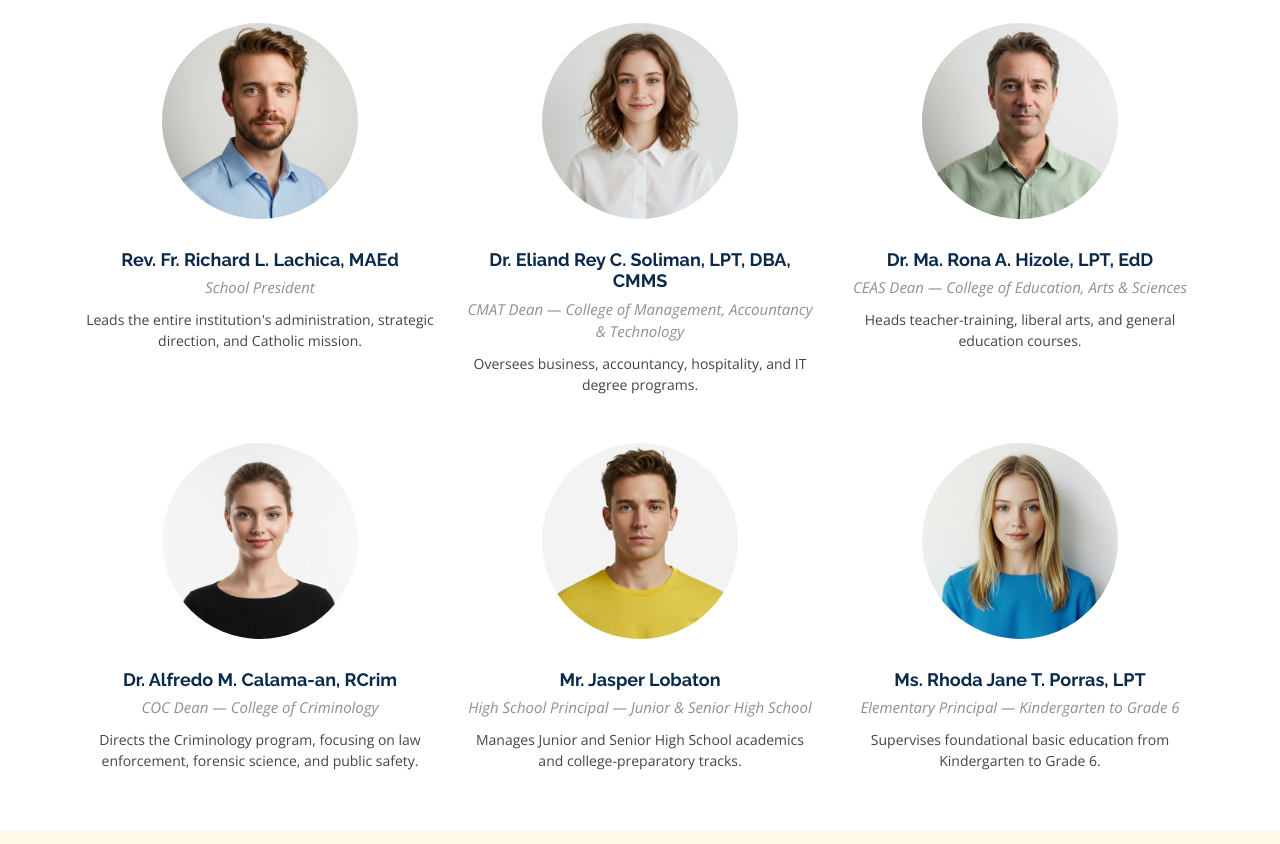
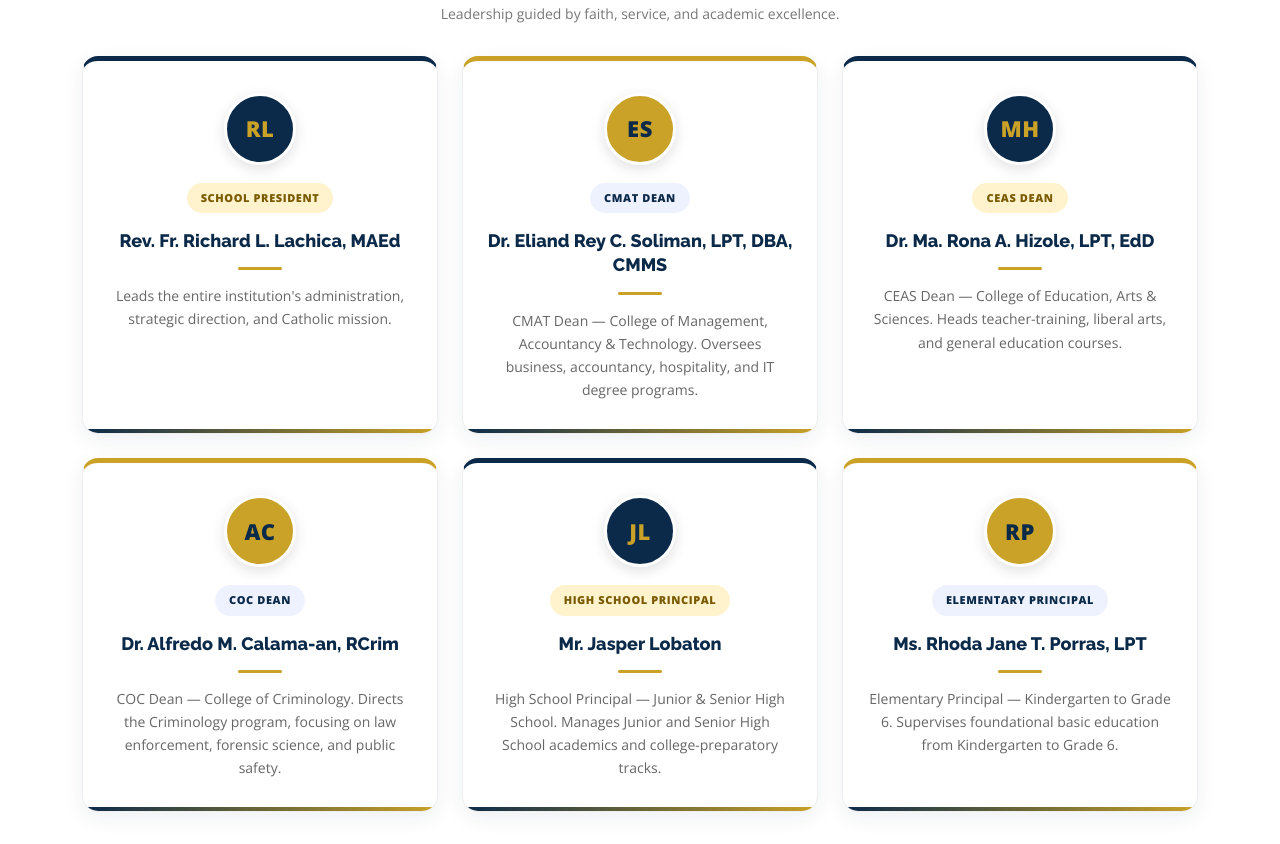
Before and after one commit to stevenpacaldo44-crypto/pacaldo-project-2, a plain HTML site: page index.html in a window 1280 px wide. Shown: the part 3076-3920 px from the top of the page. Drawn offline with nearby package versions, Linux system fonts and the light colour scheme.

Commit message:
Heads section text-only design, no photos

```diff
--- a/index.html
+++ b/index.html
@@ -336,124 +336,97 @@
 
 
 
-    <!-- Trainers Section -->
+    <!-- Trainers Section - HEADS, NO PHOTOS, TEXT + DESIGN ONLY -->
     <section id="trainers" class="section trainers">
-      <!-- Title Bar on top, before the object - like an essay heading -->
+      <style>
+        .kcc-head-card{background:#fff;border:1px solid #eee;border-radius:16px;padding:32px 24px;text-align:center;box-shadow:0 6px 20px rgba(11,42,74,.07);height:100%;transition:transform .2s;position:relative;overflow:hidden}
+        .kcc-head-card:hover{transform:translateY(-4px)}
+        .kcc-head-card.gold{border-top:5px solid #C9A227}
+        .kcc-head-card.navy{border-top:5px solid #0B2A4A}
+        .kcc-head-card::after{content:"";position:absolute;left:0;right:0;bottom:0;height:4px;background:linear-gradient(90deg,#0B2A4A,#C9A227)}
+        .kcc-initial{width:72px;height:72px;border-radius:50%;display:flex;align-items:center;justify-content:center;font-weight:900;font-size:22px;margin:0 auto 18px;letter-spacing:.5px;border:3px solid #fff;box-shadow:0 4px 14px rgba(0,0,0,.12)}
+        .kcc-initial.navy-bg{background:#0B2A4A;color:#C9A227}
+        .kcc-initial.gold-bg{background:#C9A227;color:#0B2A4A}
+        .kcc-role{display:inline-block;font-size:11px;font-weight:800;letter-spacing:.6px;padding:7px 14px;border-radius:20px;text-transform:uppercase}
+        .kcc-role.gold-badge{background:#FFF3CD;color:#7A5A00}
+        .kcc-role.navy-badge{background:#EEF2FF;color:#0B2A4A}
+        .kcc-head-card h4{font-size:18px;color:#0B2A4A;margin:16px 0 8px;line-height:1.35;font-weight:800}
+        .kcc-head-card p{font-size:14px;line-height:1.65;color:#666;margin:0}
+        .kcc-divider{width:44px;height:3px;background:#C9A227;margin:14px auto 0;border-radius:2px}
+        .kcc-eyebrow2{display:flex;align-items:center;justify-content:center;gap:12px;font-size:13px;font-weight:700;letter-spacing:.18em;text-transform:uppercase;color:#C9A227;margin:0 0 8px}
+        .kcc-eyebrow2::before,.kcc-eyebrow2::after{content:"";display:block;width:40px;height:2px;background:#C9A227}
+      </style>
       <div class="container kcc-titlebar" data-aos="fade-up">
-        <p class="kcc-eyebrow">KABANKALAN CATHOLIC COLLEGE</p>
+        <p class="kcc-eyebrow2">KABANKALAN CATHOLIC COLLEGE</p>
         <h2>Heads, Faculty and Staff</h2>
+        <p style="color:#777;font-size:14px;margin:12px 0 0;">Leadership guided by faith, service, and academic excellence.</p>
       </div>
 
       <div class="container">
+        <div class="row gy-4">
 
-        <div class="row gy-5">
-
-          <div class="col-lg-4 col-md-6 member" data-aos="fade-up" data-aos-delay="100">
-            <div class="member-img">
-              <img src="assets/img/person/person-m-7.webp" class="img-fluid" alt="">
-              <div class="social">
-                <a href="#"><i class="bi bi-twitter-x"></i></a>
-                <a href="#"><i class="bi bi-facebook"></i></a>
-                <a href="#"><i class="bi bi-instagram"></i></a>
-                <a href="#"><i class="bi bi-linkedin"></i></a>
+          <div class="col-lg-4 col-md-6" data-aos="fade-up" data-aos-delay="100">
+            <div class="kcc-head-card navy">
+              <div class="kcc-initial navy-bg">RL</div>
+              <span class="kcc-role gold-badge">School President</span>
+              <h4>Rev. Fr. Richard L. Lachica, MAEd</h4>
+              <div class="kcc-divider"></div>
+              <p style="margin-top:14px;">Leads the entire institution&apos;s administration, strategic direction, and Catholic mission.</p>
             </div>
           </div>
-            <div class="member-info text-center">
-              <h4>Rev. Fr. Richard L. Lachica, MAEd</h4>
-              <span>School President</span>
-              <p>Leads the entire institution's administration, strategic direction, and Catholic mission.</p>
-            </div>
-          </div><!-- End Team Member -->
 
-          <div class="col-lg-4 col-md-6 member" data-aos="fade-up" data-aos-delay="200">
-            <div class="member-img">
-              <img src="assets/img/person/person-f-8.webp" class="img-fluid" alt="">
-              <div class="social">
-                <a href="#"><i class="bi bi-twitter-x"></i></a>
-                <a href="#"><i class="bi bi-facebook"></i></a>
-                <a href="#"><i class="bi bi-instagram"></i></a>
-                <a href="#"><i class="bi bi-linkedin"></i></a>
+          <div class="col-lg-4 col-md-6" data-aos="fade-up" data-aos-delay="200">
+            <div class="kcc-head-card gold">
+              <div class="kcc-initial gold-bg">ES</div>
+              <span class="kcc-role navy-badge">CMAT Dean</span>
+              <h4>Dr. Eliand Rey C. Soliman, LPT, DBA, CMMS</h4>
+              <div class="kcc-divider"></div>
+              <p style="margin-top:14px;">CMAT Dean &mdash; College of Management, Accountancy &amp; Technology. Oversees business, accountancy, hospitality, and IT degree programs.</p>
             </div>
           </div>
-            <div class="member-info text-center">
-              <h4>Dr. Eliand Rey C. Soliman, LPT, DBA, CMMS</h4>
-              <span>CMAT Dean — College of Management, Accountancy & Technology</span>
-              <p>Oversees business, accountancy, hospitality, and IT degree programs.</p>
-            </div>
-          </div><!-- End Team Member -->
 
-          <div class="col-lg-4 col-md-6 member" data-aos="fade-up" data-aos-delay="300">
-            <div class="member-img">
-              <img src="assets/img/person/person-m-6.webp" class="img-fluid" alt="">
-              <div class="social">
-                <a href="#"><i class="bi bi-twitter-x"></i></a>
-                <a href="#"><i class="bi bi-facebook"></i></a>
-                <a href="#"><i class="bi bi-instagram"></i></a>
-                <a href="#"><i class="bi bi-linkedin"></i></a>
+          <div class="col-lg-4 col-md-6" data-aos="fade-up" data-aos-delay="300">
+            <div class="kcc-head-card navy">
+              <div class="kcc-initial navy-bg">MH</div>
+              <span class="kcc-role gold-badge">CEAS Dean</span>
+              <h4>Dr. Ma. Rona A. Hizole, LPT, EdD</h4>
+              <div class="kcc-divider"></div>
+              <p style="margin-top:14px;">CEAS Dean &mdash; College of Education, Arts &amp; Sciences. Heads teacher-training, liberal arts, and general education courses.</p>
             </div>
           </div>
-            <div class="member-info text-center">
-              <h4>Dr. Ma. Rona A. Hizole, LPT, EdD</h4>
-              <span>CEAS Dean — College of Education, Arts & Sciences</span>
-              <p>Heads teacher-training, liberal arts, and general education courses.</p>
-            </div>
-          </div><!-- End Team Member -->
 
-          <div class="col-lg-4 col-md-6 member" data-aos="fade-up" data-aos-delay="400">
-            <div class="member-img">
-              <img src="assets/img/person/person-f-4.webp" class="img-fluid" alt="">
-              <div class="social">
-                <a href="#"><i class="bi bi-twitter-x"></i></a>
-                <a href="#"><i class="bi bi-facebook"></i></a>
-                <a href="#"><i class="bi bi-instagram"></i></a>
-                <a href="#"><i class="bi bi-linkedin"></i></a>
+          <div class="col-lg-4 col-md-6" data-aos="fade-up" data-aos-delay="400">
+            <div class="kcc-head-card gold">
+              <div class="kcc-initial gold-bg">AC</div>
+              <span class="kcc-role navy-badge">COC Dean</span>
+              <h4>Dr. Alfredo M. Calama-an, RCrim</h4>
+              <div class="kcc-divider"></div>
+              <p style="margin-top:14px;">COC Dean &mdash; College of Criminology. Directs the Criminology program, focusing on law enforcement, forensic science, and public safety.</p>
             </div>
           </div>
-            <div class="member-info text-center">
-              <h4>Dr. Alfredo M. Calama-an, RCrim</h4>
-              <span>COC Dean — College of Criminology</span>
-              <p>Directs the Criminology program, focusing on law enforcement, forensic science, and public safety.</p>
-            </div>
-          </div><!-- End Team Member -->
 
-          <div class="col-lg-4 col-md-6 member" data-aos="fade-up" data-aos-delay="500">
-            <div class="member-img">
-              <img src="assets/img/person/person-m-12.webp" class="img-fluid" alt="">
-              <div class="social">
-                <a href="#"><i class="bi bi-twitter-x"></i></a>
-                <a href="#"><i class="bi bi-facebook"></i></a>
-                <a href="#"><i class="bi bi-instagram"></i></a>
-                <a href="#"><i class="bi bi-linkedin"></i></a>
+          <div class="col-lg-4 col-md-6" data-aos="fade-up" data-aos-delay="500">
+            <div class="kcc-head-card navy">
+              <div class="kcc-initial navy-bg">JL</div>
+              <span class="kcc-role gold-badge">High School Principal</span>
+              <h4>Mr. Jasper Lobaton</h4>
+              <div class="kcc-divider"></div>
+              <p style="margin-top:14px;">High School Principal &mdash; Junior &amp; Senior High School. Manages Junior and Senior High School academics and college-preparatory tracks.</p>
             </div>
           </div>
-            <div class="member-info text-center">
-              <h4>Mr. Jasper Lobaton</h4>
-              <span>High School Principal — Junior & Senior High School</span>
-              <p>Manages Junior and Senior High School academics and college-preparatory tracks.</p>
+
+          <div class="col-lg-4 col-md-6" data-aos="fade-up" data-aos-delay="600">
+            <div class="kcc-head-card gold">
+              <div class="kcc-initial gold-bg">RP</div>
+              <span class="kcc-role navy-badge">Elementary Principal</span>
+              <h4>Ms. Rhoda Jane T. Porras, LPT</h4>
+              <div class="kcc-divider"></div>
+              <p style="margin-top:14px;">Elementary Principal &mdash; Kindergarten to Grade 6. Supervises foundational basic education from Kindergarten to Grade 6.</p>
             </div>
-          </div><!-- End Team Member -->
-
-          <div class="col-lg-4 col-md-6 member" data-aos="fade-up" data-aos-delay="600">
-            <div class="member-img">
-              <img src="assets/img/person/person-f-9.webp" class="img-fluid" alt="">
-              <div class="social">
-                <a href="#"><i class="bi bi-twitter-x"></i></a>
-                <a href="#"><i class="bi bi-facebook"></i></a>
-                <a href="#"><i class="bi bi-instagram"></i></a>
-                <a href="#"><i class="bi bi-linkedin"></i></a>
-              </div>
-            </div>
-            <div class="member-info text-center">
-              <h4>Ms. Rhoda Jane T. Porras, LPT</h4>
-              <span>Elementary Principal — Kindergarten to Grade 6</span>
-              <p>Supervises foundational basic education from Kindergarten to Grade 6.</p>
-            </div>
-          </div><!-- End Team Member -->
-
           </div>
 
         </div>
-
+      </div>
     </section><!-- /Trainers Section -->
 
 
```
Lines whose indentation alone changed are shown as unchanged.
